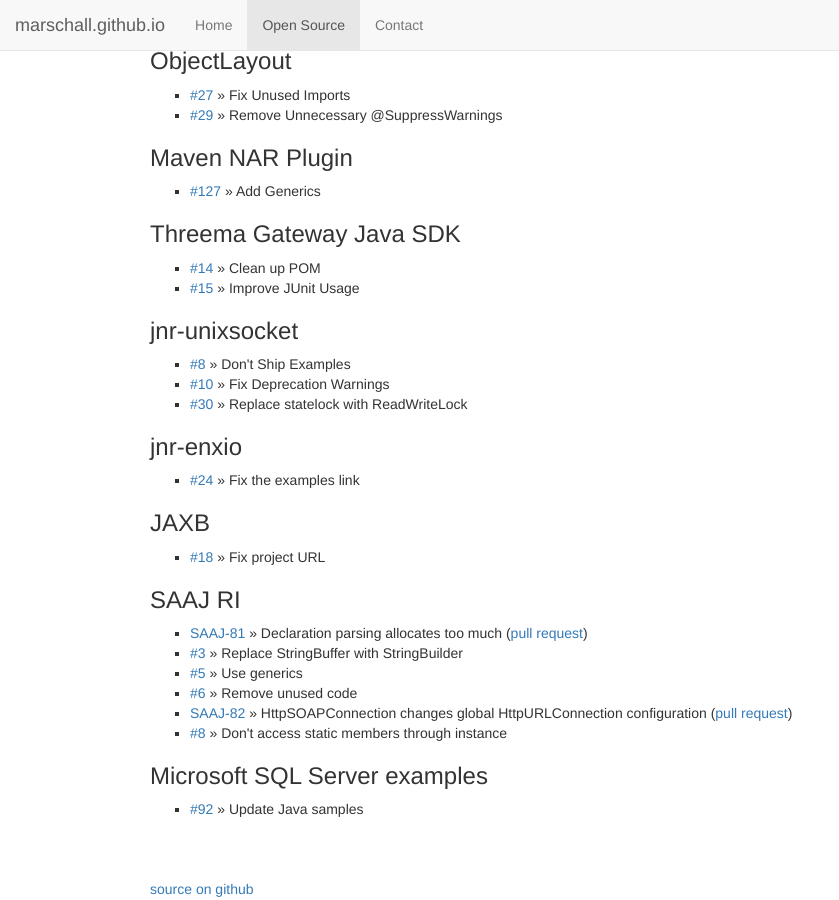
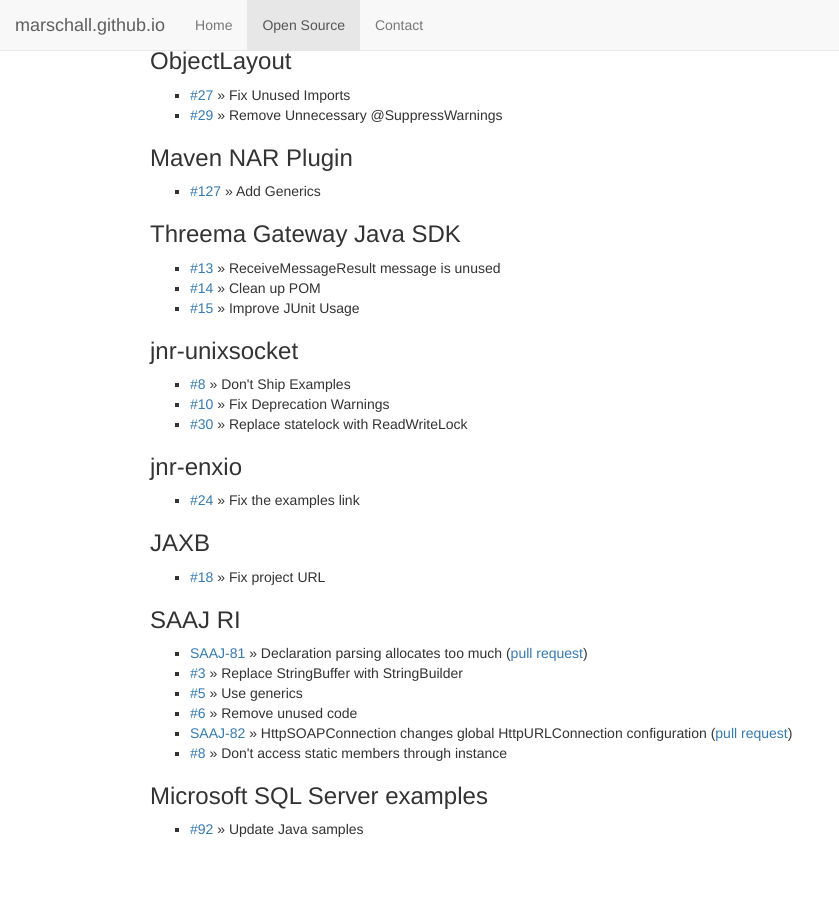
Before and after one commit to marschall/marschall.github.com, a Jekyll site: the page built from open-source.html, in a window 1280 px wide and 900 px high, scrolled down 6508 px. Shown: the whole window, without its empty margins (0-839 px from the left). Built offline with Jekyll 4.4.1, drawn with Linux system fonts in a browser that asks for light colours.

Commit message:
add threema #13

```diff
--- a/open-source.html
+++ b/open-source.html
@@ -398,6 +398,7 @@
 </ul>
 <h3>Threema Gateway Java SDK</h3>
 <ul>
+  <li><a href="https://github.com/simmac/threema-msgapi-sdk-java/pull/13">#13</a> &raquo; ReceiveMessageResult message is unused</li>
   <li><a href="https://github.com/simmac/threema-msgapi-sdk-java/pull/14">#14</a> &raquo; Clean up POM</li>
   <li><a href="https://github.com/simmac/threema-msgapi-sdk-java/pull/15">#15</a> &raquo; Improve JUnit Usage</li>
 </ul>
```
